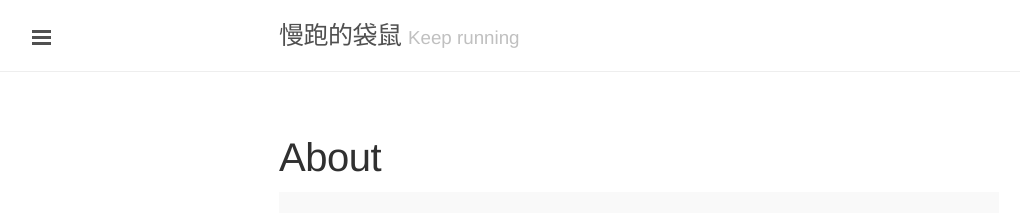
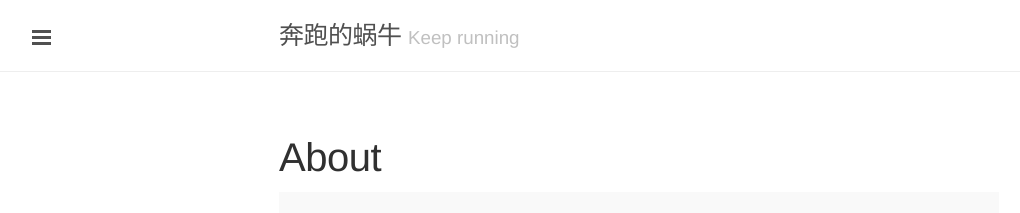
Before and after one commit to arinic/arinic.github.io, a Jekyll site: the page built from about.md, in a window 1280 px wide. Shown: the top 213 px of the page, without its empty margins (1-1021 px from the left). Built offline with Jekyll 4.4.1, drawn with Linux system fonts in a browser that asks for light colours; Markdown is read by kramdown in place of the engine named in the settings.

Commit message:
change icon
change icon and title

```diff
--- a/_config.yml
+++ b/_config.yml
@@ -6,7 +6,7 @@
 permalink:        pretty
 
 # Setup
-title:            慢跑的袋鼠
+title:            奔跑的蜗牛
 tagline:          'Keep running'
 description:      '记录点滴'
 url:              http://blog.arinic.com
```
Also changed, not shown: public/favicon.ico.
